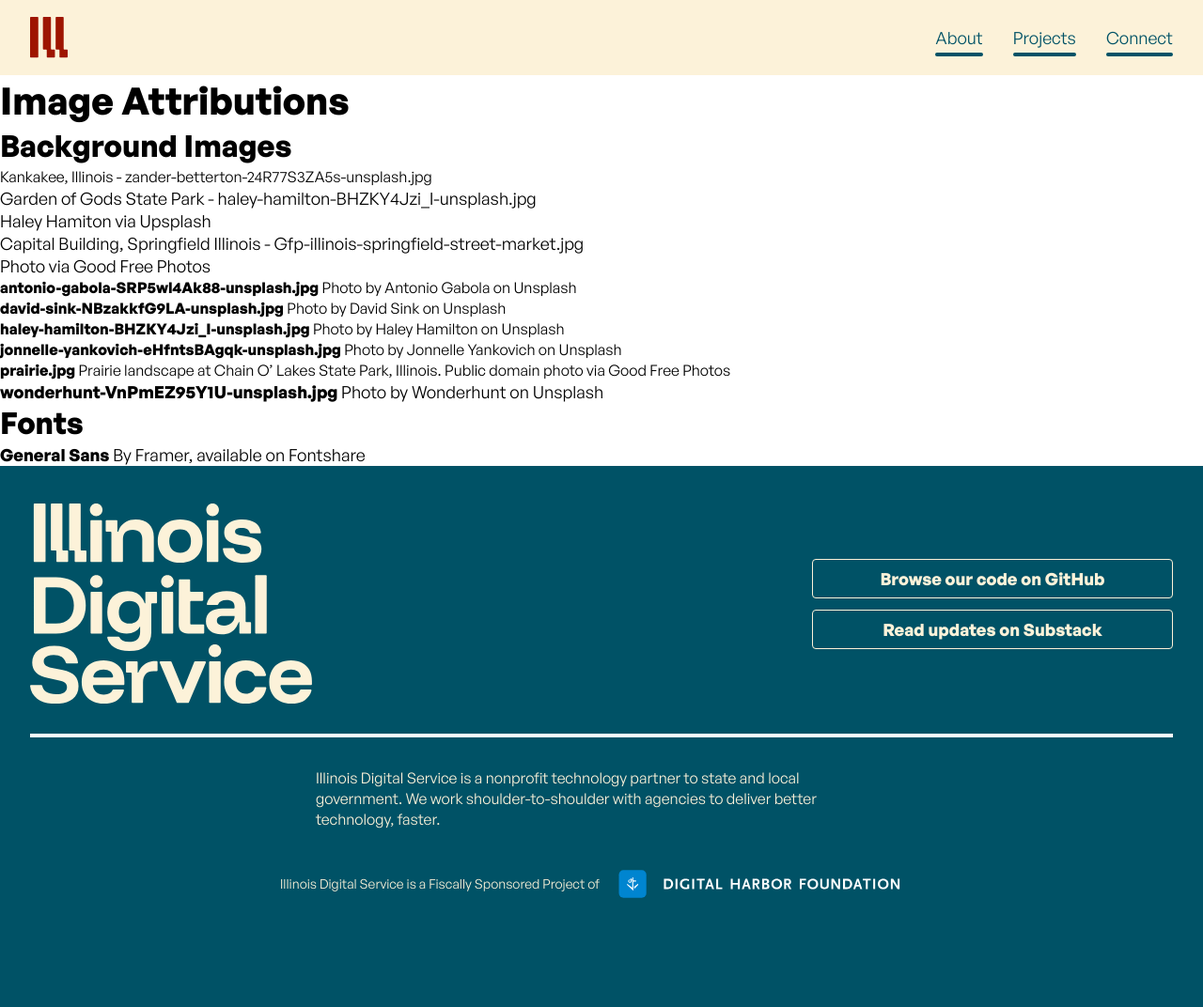
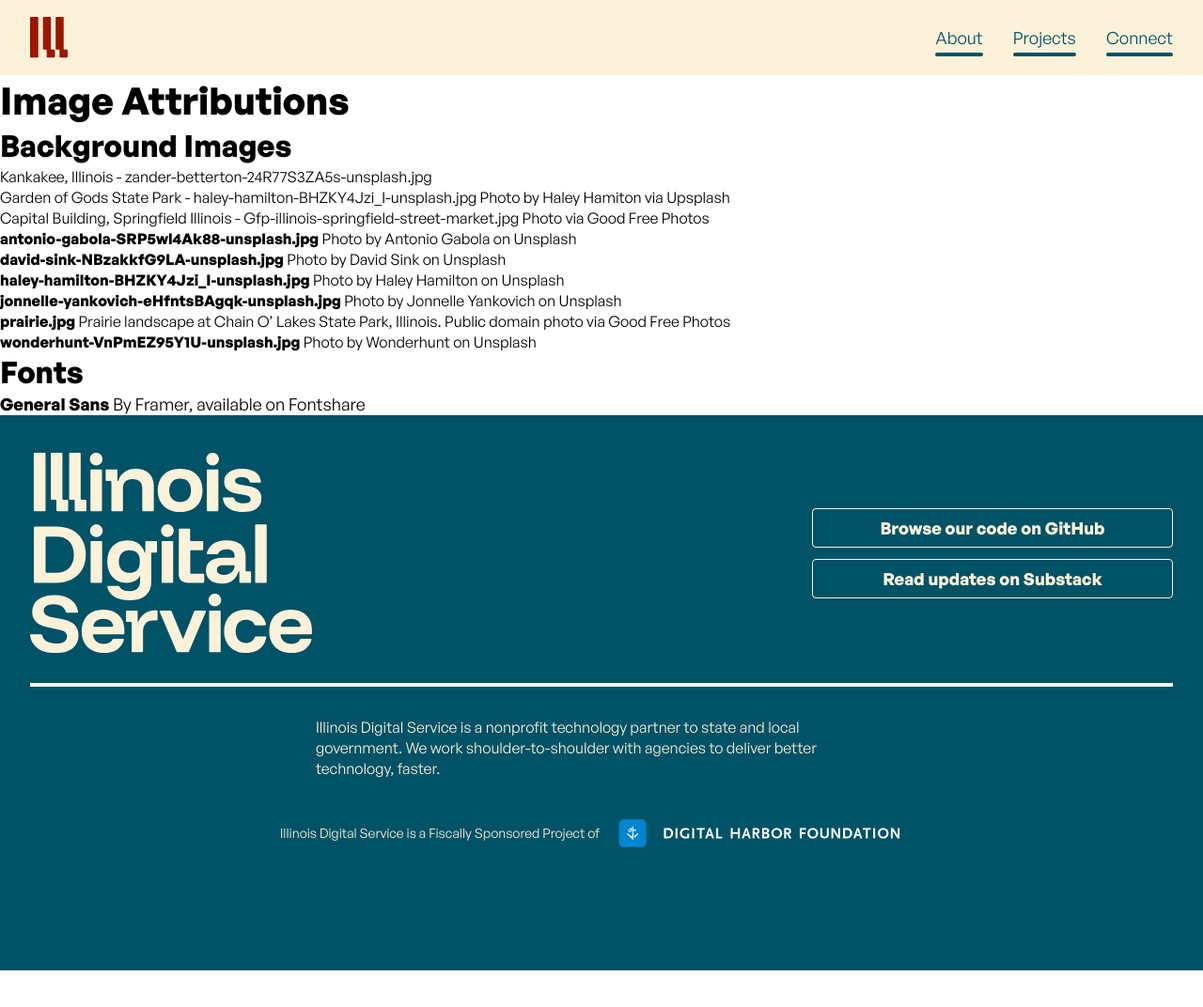
Before and after one commit to Illinois-Digital-Service/ilds-website, a Jekyll site: the page built from docs/attribution.md, in a window 1280 px wide and 1087 px high. Shown: the top 1072 px of the window at 94% size. Built offline with Jekyll 4.4.1, drawn with Linux system fonts in a browser that asks for light colours; some web fonts are replaced; our own code applies the rules of GitHub Pages for plain Markdown files.

Commit message:
Formatting

```diff
--- a/docs/attribution.md
+++ b/docs/attribution.md
@@ -5,10 +5,10 @@
 - Kankakee, Illinois - zander-betterton-24R77S3ZA5s-unsplash.jpg
 
 - Garden of Gods State Park - haley-hamilton-BHZKY4Jzi_I-unsplash.jpg
-  - [Haley Hamiton via Upsplash](https://unsplash.com/@haleywayphotography)
+  Photo by [Haley Hamiton via Upsplash](https://unsplash.com/@haleywayphotography)
 
 - Capital Building, Springfield Illinois - Gfp-illinois-springfield-street-market.jpg
-   - Photo via Good Free Photos
+   Photo via Good Free Photos
 
 - **antonio-gabola-SRP5wl4Ak88-unsplash.jpg**
   Photo by [Antonio Gabola](https://unsplash.com/@antoniogabola) on [Unsplash](https://unsplash.com)
```
